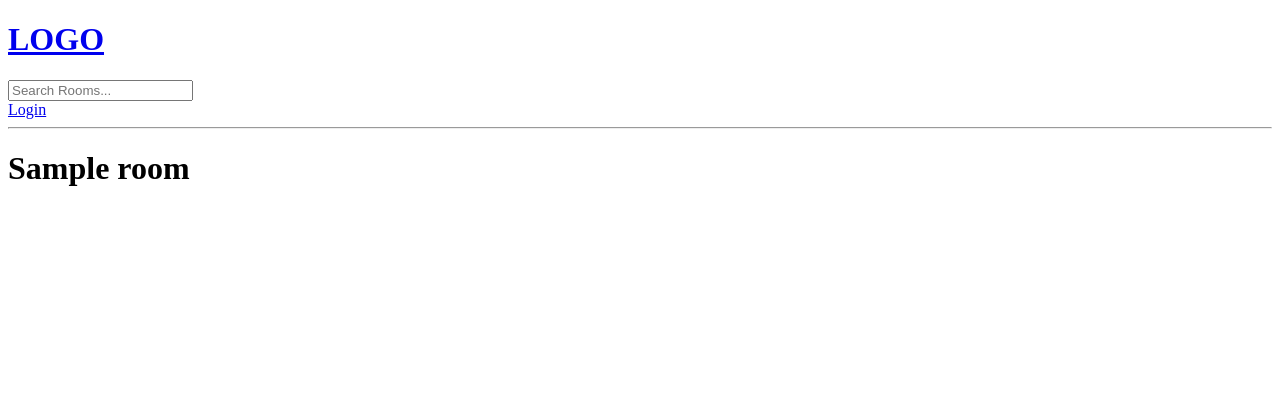
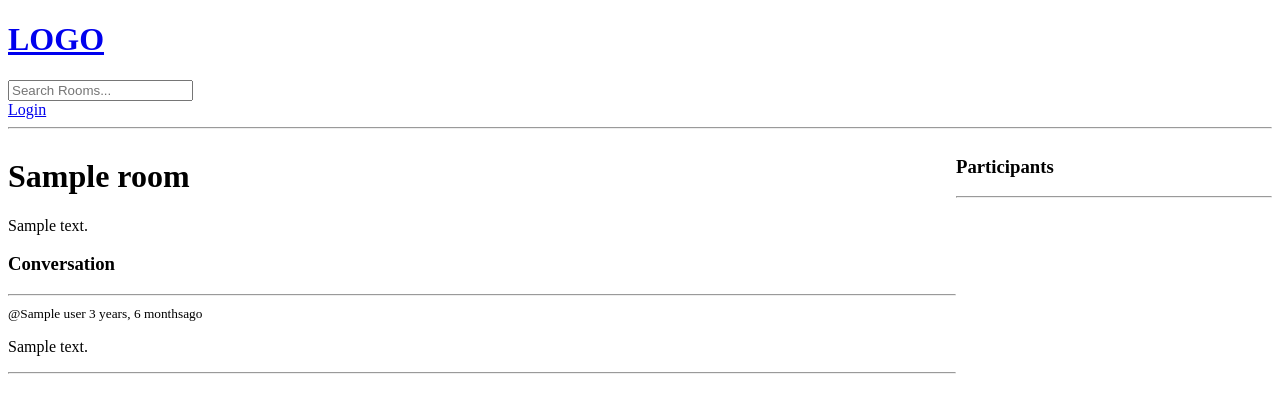
Before and after one commit to julianpalmerio/django-studybud, a Django app: template studybud/base/templates/base/room.html in a window 1280 px wide. Shown: the top 413 px of the page. Run offline with Django 4.2, Linux system fonts and the light colour scheme; the template is opened without the code that fills it: most values are stand-ins (such as "Sample title", 1, 10 or a date in 2020).

Commit message:
feat: display messages in rooms

```diff
--- a/studybud/base/templates/base/room.html
+++ b/studybud/base/templates/base/room.html
@@ -2,6 +2,46 @@
 
 {% block content %}
 
-<h1>{{room.name}}</h1>
+<style>
+    .room-container {
+        display: grid;
+        grid-template-columns: 3fr 1fr;
+    }
+</style>
+
+<div class="room-container">
+    <div>
+        <h1>{{room.name}}</h1>
+        <p>{{room.description}}</p>
+
+        <div class="comment-wrapper">
+            <h3>Conversation</h3>
+            <hr />
+            {% for room_message in room_messages%}
+            <div>
+                <small>@{{room_message.user}} {{room_message.created|timesince}}ago</small>
+                <p>{{room_message.body}}</p>
+                <hr />
+            </div>
+            {% endfor %}
+        </div>
+
+        {% if request.user.is_authenticated %}
+
+        <div class="comment-form">
+            <form action="" method="post">
+                {% csrf_token %}
+                <input type="text" name="body" placeholder="Write your message here..." />
+            </form>
+        </div>
+
+        {% endif %}
+    </div>
+
+    <div>
+        <h3>Participants</h3>
+        <hr />
+    </div>
+</div>
 
 {% endblock content %}
```
Also changed, not shown: studybud/base/views.py (+8 -2 lines).
